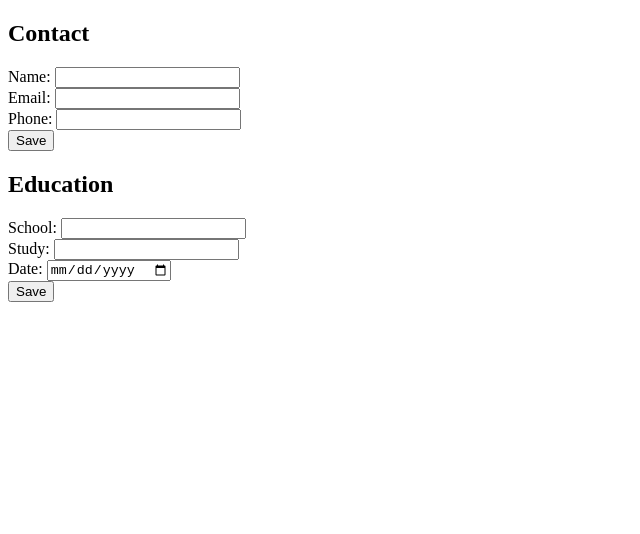
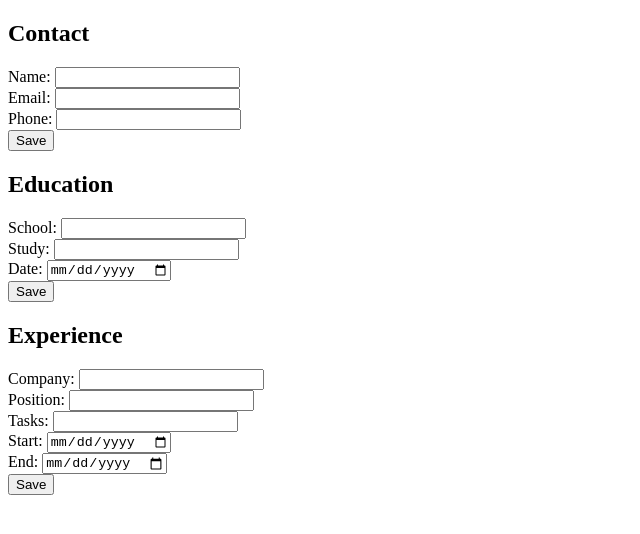
Before and after one commit to Birjot-Bala/cv-project, a React (Create React App) app: page / in a window 1280 px wide. Shown: the top 534 px of the page, without its empty margins (0-640 px from the left). Built offline with nearby package versions, Linux system fonts and the light colour scheme.

Commit message:
Added experience section

```diff
--- a/src/App.js
+++ b/src/App.js
@@ -1,6 +1,7 @@
 import React, { Component } from "react";
 import Contact from "./components/Contact"
 import Education from "./components/Education";
+import Experience from "./components/Experience";
 
 
 
@@ -11,6 +12,7 @@ class App extends Component {
       <div className="App">
         <Contact />
         <Education />
+        <Experience />
       </div>
     );
   }
--- /dev/null
+++ b/src/components/Experience.js
@@ -0,0 +1,124 @@
+import React, { Component } from "react";
+import InputField from "./InputField";
+
+class Experience extends Component {
+    constructor(props) {
+        super(props);
+
+        this.state = {
+            company: "",
+            position: "",
+            tasks: "",
+            dateFrom: "",
+            dateTo: "",
+            editable: true,
+        }
+
+        this.handleCompanyChange = this.handleCompanyChange.bind(this);
+        this.handlePositionChange = this.handlePositionChange.bind(this);
+        this.handleTasksChange = this.handleTasksChange.bind(this);
+        this.handleDateFromChange = this.handleDateFromChange.bind(this);
+        this.handleDateToChange = this.handleDateToChange.bind(this);
+
+        this.handleEditClick = this.handleEditClick.bind(this);
+        this.handleSubmit = this.handleSubmit.bind(this);
+    }
+
+    handleCompanyChange(e) {
+        const copy = Object.assign({}, this.state);
+        copy.company = e.target.value;
+
+        this.setState(copy);
+    }
+
+    handlePositionChange(e) {
+        const copy = Object.assign({}, this.state);
+        copy.position = e.target.value;
+
+        this.setState(copy);
+    }
+
+    handleTasksChange(e) {
+        const copy = Object.assign({}, this.state);
+        copy.tasks = e.target.value;
+
+        this.setState(copy);
+    }
+
+    handleDateFromChange(e) {
+        const copy = Object.assign({}, this.state);
+        copy.dateFrom = e.target.value;
+
+        this.setState(copy);
+    }
+
+    handleDateToChange(e) {
+        const copy = Object.assign({}, this.state);
+        copy.dateTo = e.target.value;
+
+        this.setState(copy);
+    }
+
+    handleEditClick(e) {
+        const copy = Object.assign({}, this.state);
+        copy.editable = true;
+
+        this.setState(copy);
+    }
+
+    handleSubmit(e) {
+        const copy = Object.assign({}, this.state);
+        copy.editable = false;
+
+        this.setState(copy);
+
+        e.preventDefault();
+    }
+
+    render() {
+        const isEditable = this.state.editable;
+
+        return (
+            <div>
+            <h2>Experience</h2>
+            <form onSubmit={this.handleSubmit}>
+                <InputField
+                    label="Company: "
+                    value={this.state.company}
+                    type="text"
+                    onChange={this.handleCompanyChange}
+                    isEditable={isEditable} />
+                <InputField
+                    label="Position: "
+                    value={this.state.position}
+                    type="text"
+                    onChange={this.handlePositionChange}
+                    isEditable={isEditable} />
+                <InputField
+                    label="Tasks: "
+                    value={this.state.tasks}
+                    type="text"
+                    onChange={this.handleTasksChange}
+                    isEditable={isEditable} />
+                <InputField
+                    label="Start: "
+                    value={this.state.dateFrom}
+                    type="date"
+                    onChange={this.handleDateFromChange}
+                    isEditable={isEditable} />
+                <InputField
+                    label="End: "
+                    value={this.state.dateTo}
+                    type="date"
+                    onChange={this.handleDateToChange}
+                    isEditable={isEditable} />
+                {isEditable
+                    ? <input type="submit" value="Save" />
+                    : <button onClick={this.handleEditClick}>Edit</button>}
+            </form>
+        </div>
+        )
+    }
+}
+
+export default Experience;
```
